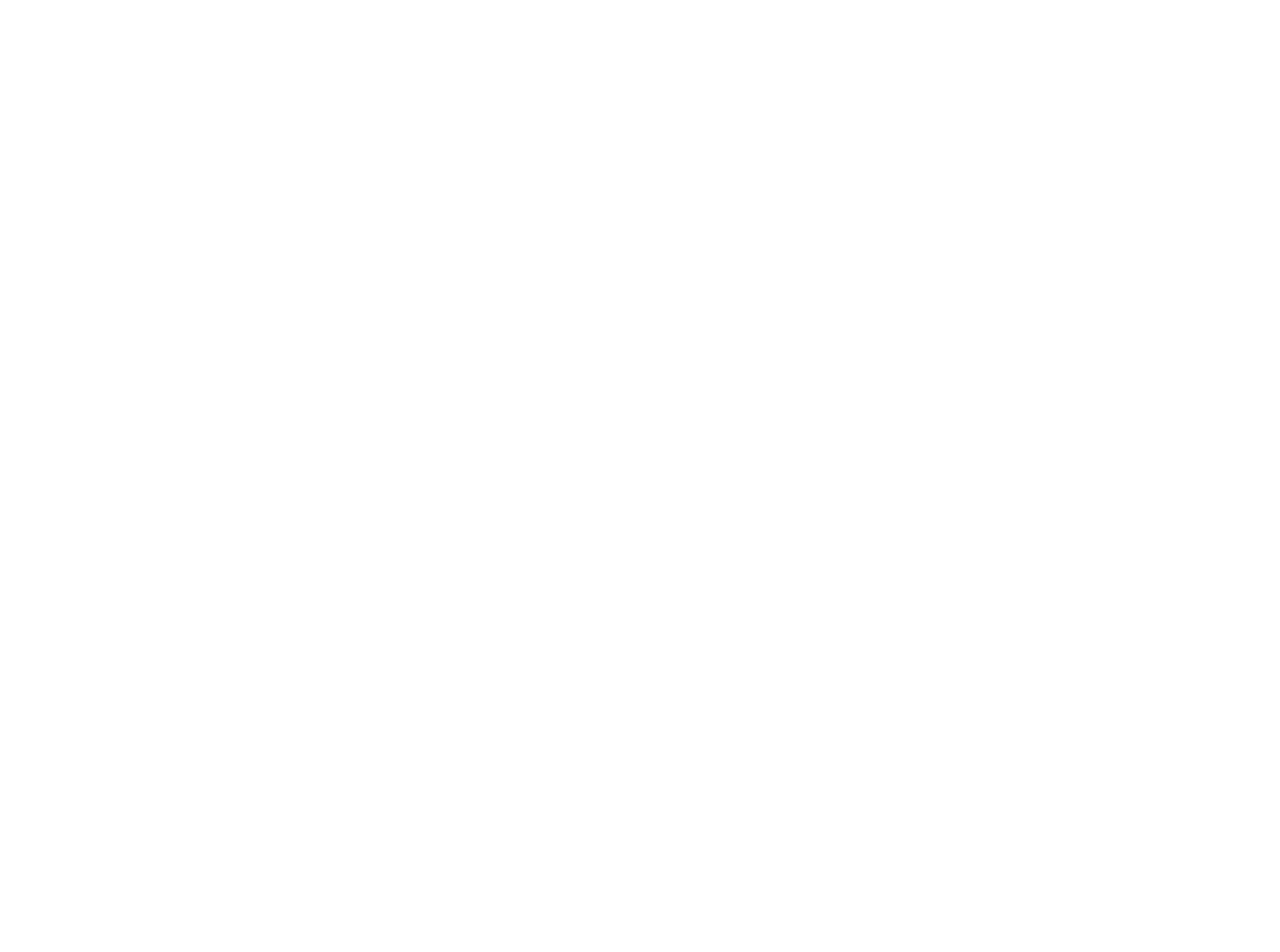
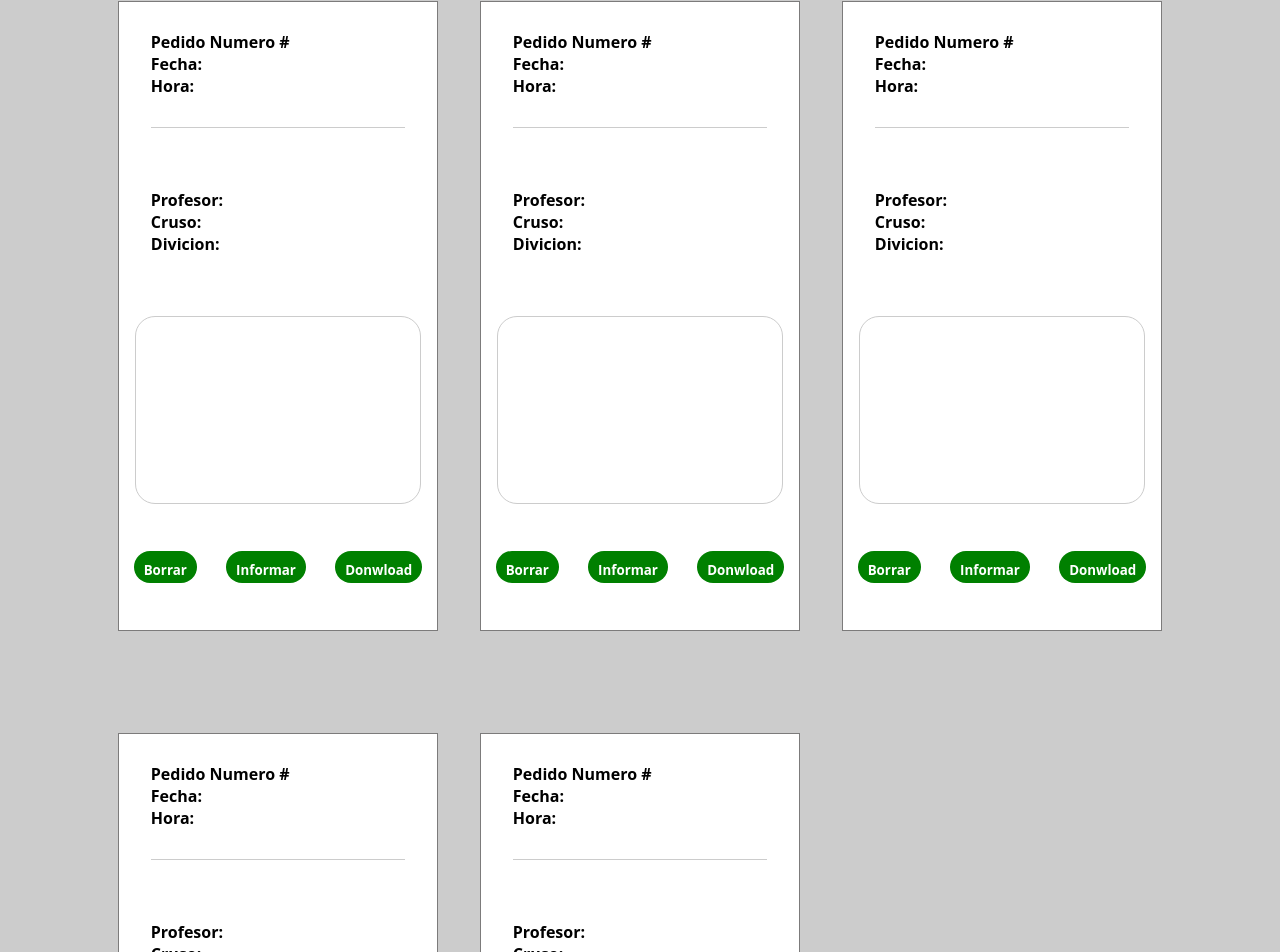
Before and after one commit to Maximiliano17/BiblioTec, a React (Vite) app: page /pedidos in a window 1280 px wide. Shown: the part 214-1166 px from the top of the page. Before the commit the page ends 960 px from the top, so only its background shows below. Built offline with nearby package versions, Linux system fonts and the light colour scheme.

Commit message:
Suir seccion pedidos modificada

```diff
--- a/src/modules/Pedidos.module.css
+++ b/src/modules/Pedidos.module.css
@@ -12,8 +12,69 @@
 
 .pedidosContent{
     width: 100%;
-    height: 100vh;
+    height: fit-content;
+    padding: 20px;
+    display: grid;
+    grid-template-columns: repeat(3, 330px);
+    grid-template-rows: 700px 700px 700px 700px;
+    justify-content: center;
+    align-items: center;
+    place-items: center;
+    grid-gap:2rem;
+    background: #ccc;
+}
+
+.pedidoFactura{
+    width: 320px;
+    height: 90%;
     display: flex;
     justify-content: center;
     align-items: center;
+    flex-direction: column;
+    background-color: white;
+    border: solid 1px rgb(124, 123, 123);
 }
+
+.encabezado{
+    width: 80%;
+    height: 20%;
+    display: flex;
+    justify-content: center;
+    align-items: start;
+    flex-direction: column;
+    border-bottom: solid 1px #ccc;
+}
+
+.contenido{
+    width: 80%;
+    height: 30%;
+    display: flex;
+    justify-content: center;
+    align-items: start;
+    flex-direction: column;
+}
+
+.librosPedido{
+    width: 90%;
+    height: 30%;
+    border-radius: 20px;
+    border: solid 1px #ccc;
+}
+
+.bottones{
+    width: 100%;
+    height: 20%;
+    display: flex;
+    justify-content: space-around;
+    align-items: center;
+}
+
+.bottones button{
+    width: fit-content;
+    height: 2rem;
+    padding: 10px;
+    border-style: none;
+    background-color: green;
+    border-radius: 100px;
+    color: white;
+}
--- a/src/pages/Pedidos.jsx
+++ b/src/pages/Pedidos.jsx
@@ -8,7 +8,106 @@
       {/*Pedidos*/}
        <Header />
        <div className={styles.pedidosContent}>
+        <div className={styles.pedidoFactura}>
+         <div className={styles.encabezado}>
+          <p>Pedido Numero #</p>
+          <p>Fecha:</p>
+          <p>Hora:</p>
+         </div>
+          <div className={styles.contenido}>
+            <p>Profesor:</p>
+            <p>Cruso:</p>
+            <p>Divicion:</p>
+          </div>
+          <div className={styles.librosPedido}>
 
+          </div>
+          <div className={styles.bottones}>
+           <button>Borrar</button>
+           <button>Informar</button>
+           <button>Donwload</button>
+          </div>
+        </div>
+        <div className={styles.pedidoFactura}>
+         <div className={styles.encabezado}>
+          <p>Pedido Numero #</p>
+          <p>Fecha:</p>
+          <p>Hora:</p>
+         </div>
+          <div className={styles.contenido}>
+            <p>Profesor:</p>
+            <p>Cruso:</p>
+            <p>Divicion:</p>
+          </div>
+          <div className={styles.librosPedido}>
+
+          </div>
+          <div className={styles.bottones}>
+           <button>Borrar</button>
+           <button>Informar</button>
+           <button>Donwload</button>
+          </div>
+        </div>
+        <div className={styles.pedidoFactura}>
+         <div className={styles.encabezado}>
+          <p>Pedido Numero #</p>
+          <p>Fecha:</p>
+          <p>Hora:</p>
+         </div>
+          <div className={styles.contenido}>
+            <p>Profesor:</p>
+            <p>Cruso:</p>
+            <p>Divicion:</p>
+          </div>
+          <div className={styles.librosPedido}>
+
+          </div>
+          <div className={styles.bottones}>
+           <button>Borrar</button>
+           <button>Informar</button>
+           <button>Donwload</button>
+          </div>
+        </div>
+        <div className={styles.pedidoFactura}>
+         <div className={styles.encabezado}>
+          <p>Pedido Numero #</p>
+          <p>Fecha:</p>
+          <p>Hora:</p>
+         </div>
+          <div className={styles.contenido}>
+            <p>Profesor:</p>
+            <p>Cruso:</p>
+            <p>Divicion:</p>
+          </div>
+          <div className={styles.librosPedido}>
+
+          </div>
+          <div className={styles.bottones}>
+           <button>Borrar</button>
+           <button>Informar</button>
+           <button>Donwload</button>
+          </div>
+        </div>
+        <div className={styles.pedidoFactura}>
+         <div className={styles.encabezado}>
+          <p>Pedido Numero #</p>
+          <p>Fecha:</p>
+          <p>Hora:</p>
+         </div>
+          <div className={styles.contenido}>
+            <p>Profesor:</p>
+            <p>Cruso:</p>
+            <p>Divicion:</p>
+          </div>
+          <div className={styles.librosPedido}>
+
+          </div>
+          <div className={styles.bottones}>
+           <button>Borrar</button>
+           <button>Informar</button>
+           <button>Donwload</button>
+          </div>
+        </div>
        </div>
       </>
     )
```
